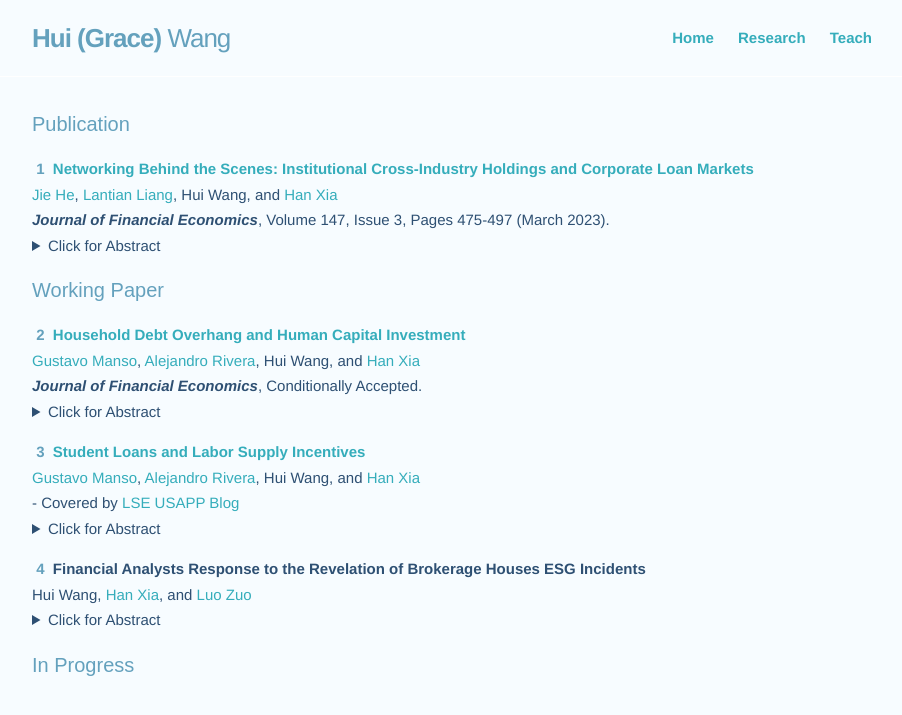
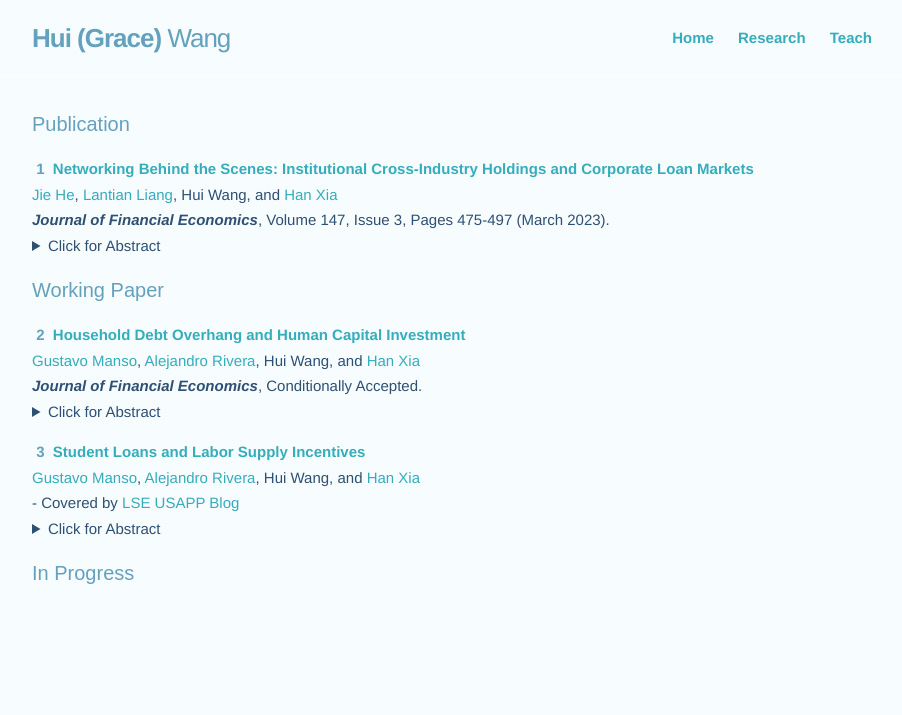
Before and after one commit to huigracewang/homepage, a Jekyll site: the page built from research.md, in a window 1280 px wide. Shown: the top 715 px of the page, without its empty margins (188-1090 px from the left). Built offline with Jekyll 4.4.1, drawn with Linux system fonts in a browser that asks for light colours; some of the changed text lies outside the part shown.

Commit message:
Update research.md

```diff
--- a/research.md
+++ b/research.md
@@ -23,9 +23,4 @@ items:
     numbering: 3
     coverage: Covered by <a href="https://blogs.lse.ac.uk/usappblog/2024/02/20/student-loans-can-influence-households-decisions-about-how-much-to-work-when-they-have-debts/" target="_blank">LSE USAPP Blog</a>
     abstract: We develop a dynamic household finance model showing that student loans—nondischargeable in the U.S. bankruptcy—alleviate the well-documented debt overhang in labor supply decisions. Non-dischargeability mutes opportunities for households to strategically reduce labor supply at the expense of creditors, thus correcting incentive distortions. This corrective effect, however, is partially undone by Income Driven Repayment (IDR) plans, which set student loan payments formulaically regardless of outstanding balance. IDR thus allows households to pseudo "discharge" student debt and reactivates debt overhang. We supplement our model with empirical analyses and uncover potentially unintended consequences of proposed reforms in student loans.
-  - title: analyst
-    description: <strong> Financial Analysts Response to the Revelation of Brokerage Houses ESG Incidents</strong></a>
-    authors: Hui Wang,  <a href="https://sites.google.com/site/hanvictorxia/han-xias-home-page" target="_blank">Han Xia</a>, and <a href="https://discovery.nus.edu.sg/24557-luo-zuo/about" target="_blank">Luo Zuo</a>
-    numbering: 4
-    abstract: We develop a dynamic household finance model showing that student loans—nondischargeable in the U.S. bankruptcy—alleviate the well-documented debt overhang in labor supply decisions. Non-dischargeability mutes opportunities for households to strategically reduce labor supply at the expense of creditors, thus correcting incentive distortions. This corrective effect, however, is partially undone by Income Driven Repayment (IDR) plans, which set student loan payments formulaically regardless of outstanding balance. IDR thus allows households to pseudo "discharge" student debt and reactivates debt overhang. We supplement our model with empirical analyses and uncover potentially unintended consequences of proposed reforms in student loans.
 ---
```
